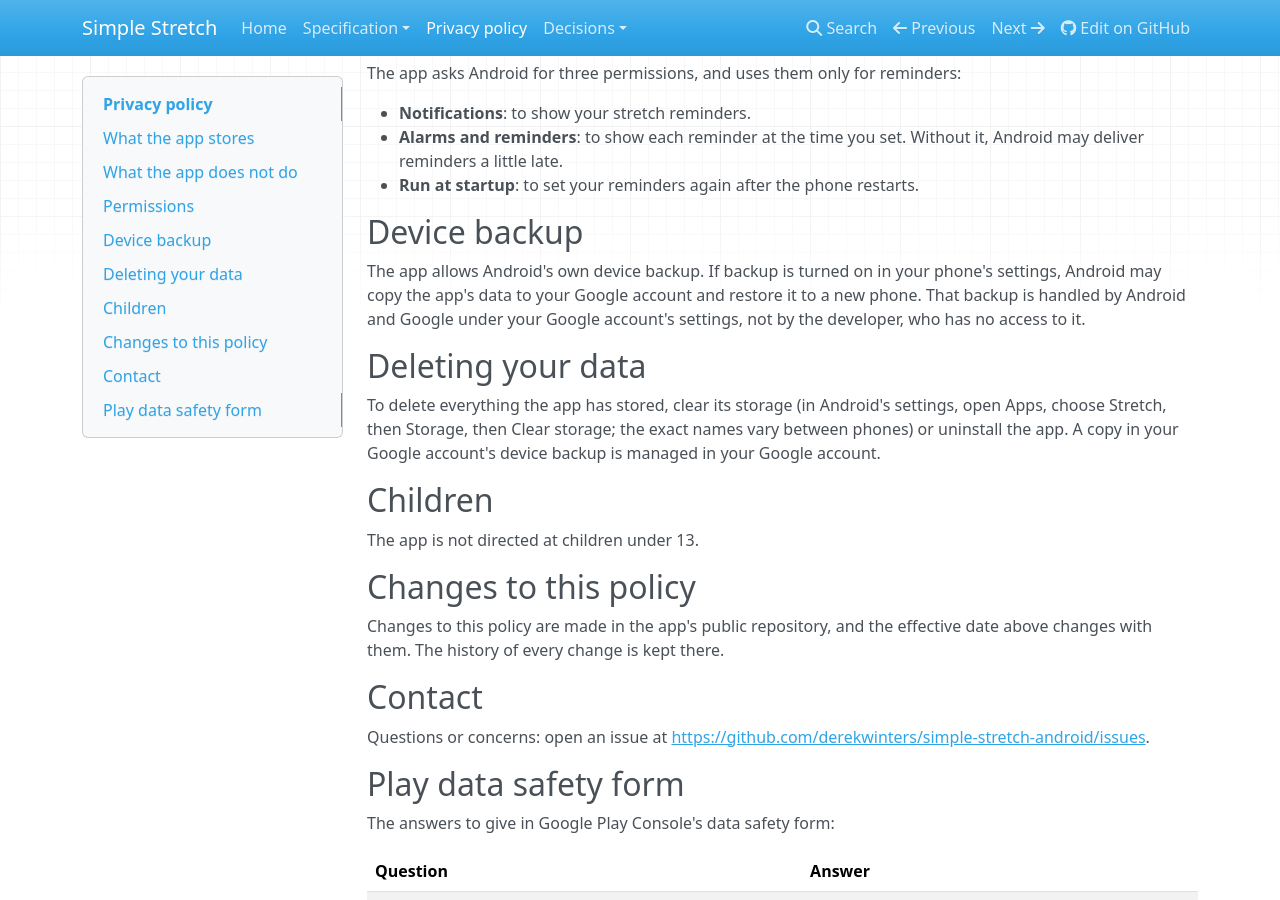
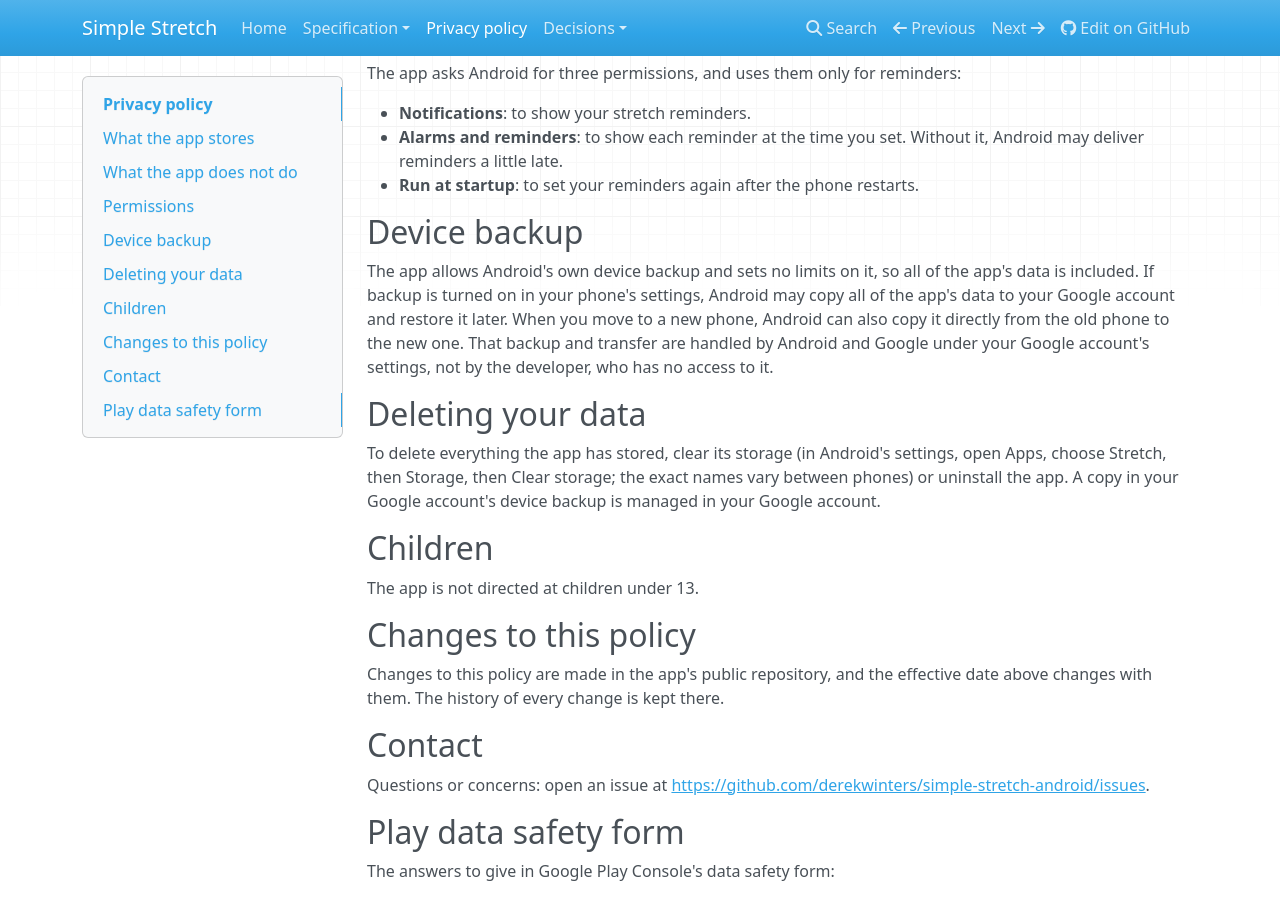
Before and after one commit to derekwinters/simple-stretch-android, an MkDocs documentation site: the page built from docs/privacy.md, in a window 1280 px wide and 900 px high, scrolled down 717 px. Built offline with MkDocs 1.6.1, drawn with Linux system fonts in a browser that asks for light colours; nearby versions of some CDN libraries.

Commit message:
docs(privacy): say backup covers all app data and phone-to-phone transfer
Co-Authored-By: Claude Opus 5.5 (1M context) <noreply@anthropic.com>

```diff
--- a/docs/privacy.md
+++ b/docs/privacy.md
@@ -40,10 +40,12 @@ The app asks Android for three permissions, and uses them only for reminders:
 
 ## Device backup
 
-The app allows Android's own device backup. If backup is turned on in your phone's settings,
-Android may copy the app's data to your Google account and restore it to a new phone. That
-backup is handled by Android and Google under your Google account's settings, not by the
-developer, who has no access to it.
+The app allows Android's own device backup and sets no limits on it, so all of the app's data
+is included. If backup is turned on in your phone's settings, Android may copy all of the app's
+data to your Google account and restore it later. When you move to a new phone, Android can
+also copy it directly from the old phone to the new one. That backup and transfer are handled
+by Android and Google under your Google account's settings, not by the developer, who has no
+access to it.
 
 ## Deleting your data
 
```
